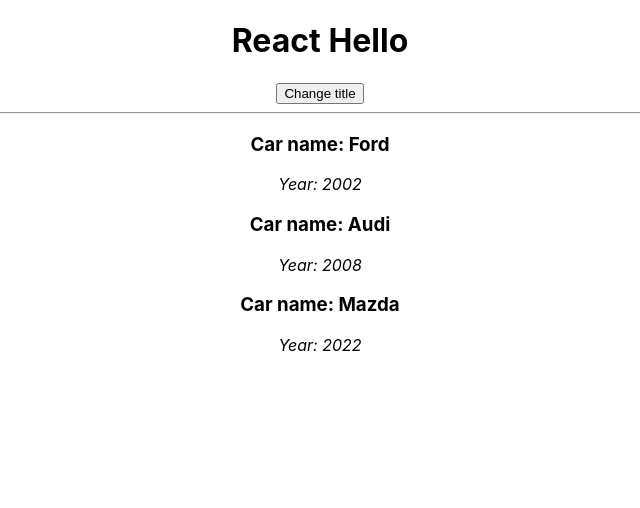
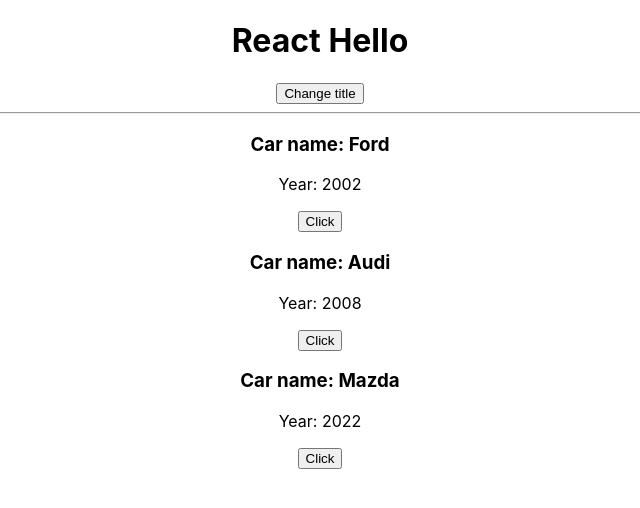
Before and after one commit to kravtsovRoman/react_v.2, a React (Create React App) app: page / in a window 1280 px wide. Shown: the top 508 px of the page, without its empty margins (320-960 px from the left). Built offline with nearby package versions, Linux system fonts and the light colour scheme.

Commit message:
event click to child component

```diff
--- a/src/App.js
+++ b/src/App.js
@@ -13,9 +13,11 @@ class App extends Component {
     pageTitle: 'React Hello'
   };
 
-  handleClick = () => {
+
+  handleClick = (newTitle, newTitle2) => {
+    newTitle2 = newTitle2 || '';
     this.setState({
-      pageTitle: 'React is COOL!!!'
+      pageTitle: newTitle + newTitle2
     })
   };
 
@@ -27,11 +29,16 @@ class App extends Component {
         <h1>
           {this.state.pageTitle}
         </h1>
-        <button onClick={this.handleClick}>Change title</button>
+        <button onClick={this.handleClick.bind(this, 'Changed!')}>Change title</button>
           <hr/>
         {
-          cars.map(function(item, i) {
-          return <Car key={i} name={item.name} year={item.year} />
+          cars.map((item, i) => {
+          return <Car
+            key={i}
+            name={item.name}
+            year={item.year}
+            onChangeTitle={this.handleClick.bind(this, item.name, item.year)}
+          />
         })}
       </div>
     );
--- a/src/Car/Car.js
+++ b/src/Car/Car.js
@@ -1,10 +1,11 @@
 import React from 'react';
 
 const car = (props) => (
-    <div>
-        <h3>Car name: {props.name}</h3>
-        <i>Year: {props.year}</i>
-    </div>
+  <div>
+    <h3>Car name: {props.name}</h3>
+    <p>Year: {props.year}</p>
+    <button onClick={props.onChangeTitle}>Click</button>
+  </div>
 );
 
 export default car;
```
